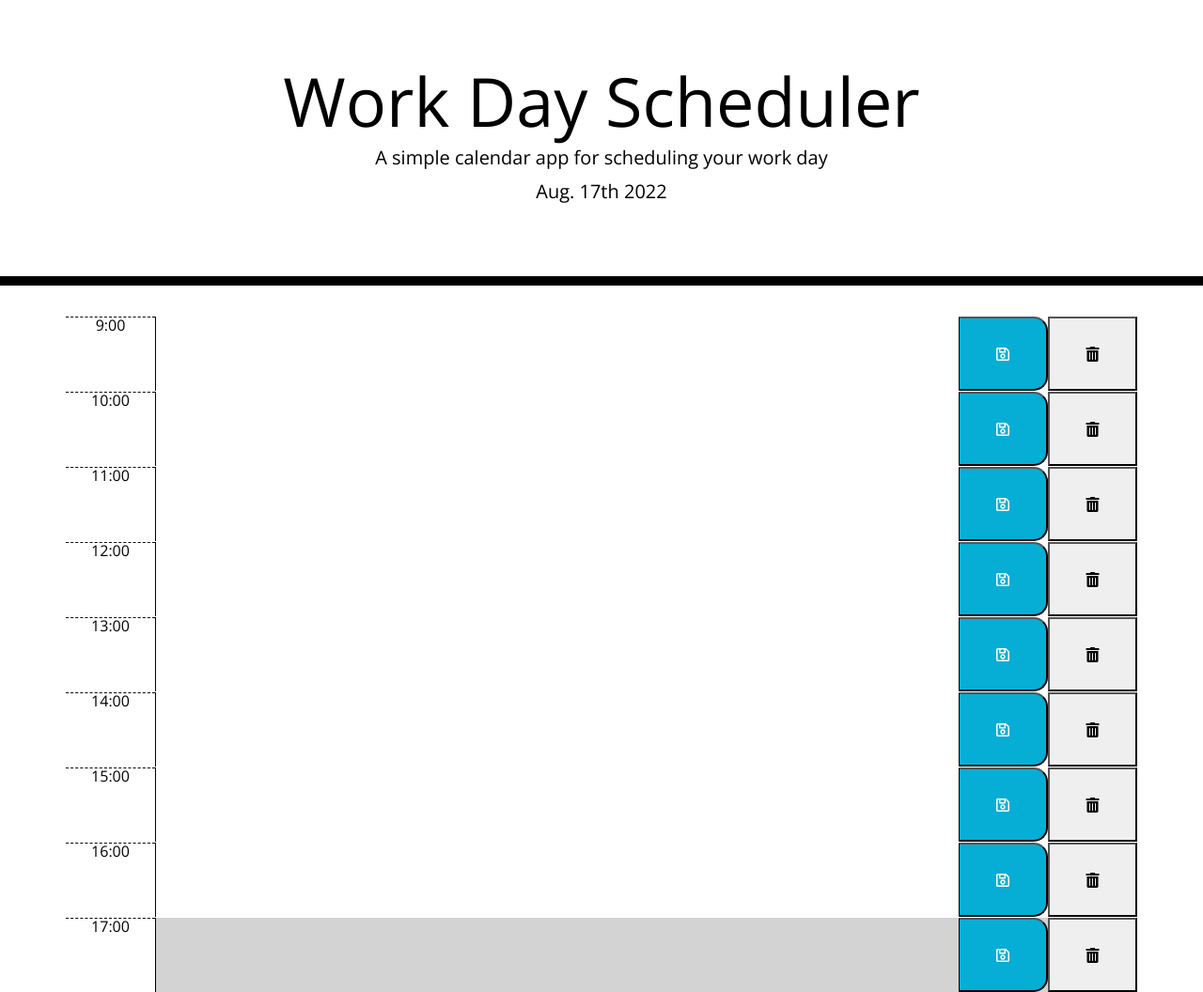
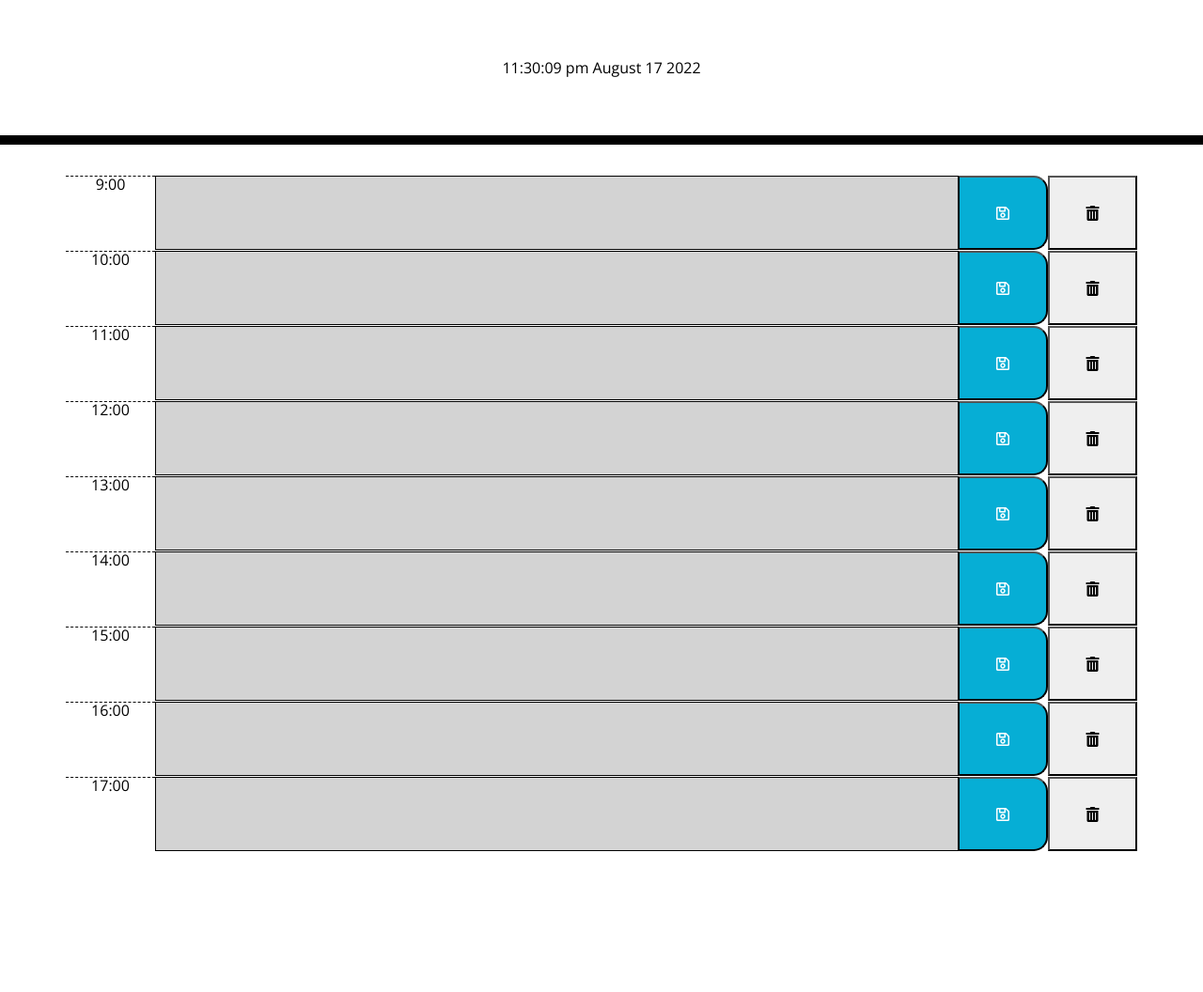
Before and after one commit to kboksa/work-day-scheduler, a plain HTML site: page index.html in a window 1280 px wide. Shown: the whole page at 94% size. After the commit the page ends 906 px from the top, so only its background shows below. Drawn offline with nearby package versions, Linux system fonts and the light colour scheme.

Commit message:
fixed time interval

```diff
--- a/Develop/assets/css/style.css
+++ b/Develop/assets/css/style.css
@@ -1,5 +1,5 @@
 body {
-  font-family: 'Open Sans', sans-serif;
+  font-family: "Open Sans", sans-serif;
   font-size: 16px;
   line-height: 1;
 }
@@ -69,3 +69,7 @@ textarea {
   font-size: 20px;
   transition: all 0.3s ease-in-out;
 }
+
+.textarea {
+  border: 1px solid black;
+}
--- a/Develop/assets/scripts/script.js
+++ b/Develop/assets/scripts/script.js
@@ -2,17 +2,27 @@
 
 /*WHEN I open the planner
 THEN the current day is displayed at the top of the calendar*/
-var todayDate = moment().format("MMM. Do YYYY");
-$("#currentDay").html(todayDate);
+// var todayDate = moment().format("MMM. Do YYYY");
+// $("#currentDay").html(todayDate);
 
-var hourNow = moment().minutes(0).seconds(0).milliseconds(0);
+$(".jumbotron").append($("<p>")).addClass("par");
+
+let interval = setInterval(() => {
+  let currentTime = dayjs().format("hh:mm:ss a");
+  let currentDay = dayjs().format("MMMM DD YYYY");
+  $(".par").text(`${currentTime} ${currentDay}`);
+}, 1000);
+
+let currentHour = parseInt(dayjs().format("HH"));
+console.log(currentHour);
+// var hourNow = moment().minutes(0).seconds(0).milliseconds(0);
 /*WHEN I scroll down
 THEN I am presented with timeblocks for standard business hours*/
 var hourLength = 9;
 var hour = $(".hour");
-var save = $(".saveBtn");
+var saveBtn = $(".saveBtn");
 var eventColumn = $(".time-block");
-var save = $(".deleteBtn");
+var deleteBtn = $(".deleteBtn");
 var userMessage = $(".textarea");
 
 for (let i = 0; i < hourLength; i++) {
@@ -24,7 +34,7 @@ for (let i = 0; i < hourLength; i++) {
   hour.text(i + hourLength + ":00");
 
   var userMessage = $("<textarea>");
-  userMessage.addClass("textarea col-9 description");
+  userMessage.addClass("textarea col-9 description").attr("id", i + 9);
 
   var saveBtn = $("<button>");
   saveBtn.addClass("saveBtn col-1");
@@ -46,21 +56,33 @@ for (let i = 0; i < hourLength; i++) {
   eventColumn.append(deleteBtn);
   $(".container").append(eventColumn);
 }
+
+$(".textarea").each(function () {
+  console.log(parseInt($(this).attr("id")));
+  if (parseInt($(this).attr("id")) < currentHour) {
+    $(this).addClass("past");
+  } else if (parseInt($(this).attr("id")) == currentHour) {
+    $(this).addClass("present");
+  } else {
+    $(this).addClass("future");
+  }
+});
+
 /*WHEN I view the timeblocks for that day
 THEN each timeblock is color coded to indicate whether it is in the past,
  present, or future*/
-let hourStart = moment().hour(8).minutes(0).seconds(0).milliseconds(0);
+// let hourStart = moment().hour(8).minutes(0).seconds(0).milliseconds(0);
 
-for (let i = 0; i < hour.length; i++) {
-  let hourBlock = hourStart.add(1, "h");
-  if (hourBlock.isBefore(hourNow)) {
-    $(eventColumn[i]).addClass("past");
-  } else if (hourBlock.isSame(hourNow)) {
-    $(eventColumn[i]).addClass("present");
-  } else {
-    $(evenColumn[i]).addClass("futrue");
-  }
-}
+// for (let i = 0; i < hour.length; i++) {
+//   let hourBlock = hourStart.add(1, "h");
+//   if (hourBlock.isBefore(hourNow)) {
+//     $(eventColumn[i]).addClass("past");
+//   } else if (hourBlock.isSame(hourNow)) {
+//     $(eventColumn[i]).addClass("present");
+//   } else {
+//     $(evenColumn[i]).addClass("futrue");
+//   }
+// }
 
 /*WHEN I click into a timeblock
  THEN I can enter an event*/
--- a/index.html
+++ b/index.html
@@ -32,8 +32,9 @@
       <!-- Timeblocks go here -->
     </div>
 
+    <script src="https://unpkg.com/dayjs@1.8.21/dayjs.min.js"></script>
     <script src="https://cdnjs.cloudflare.com/ajax/libs/jquery/3.2.1/jquery.min.js"></script>
-    <script src="https://cdnjs.cloudflare.com/ajax/libs/moment.js/2.24.0/moment.min.js"></script>
+    <!-- <script src="https://cdnjs.cloudflare.com/ajax/libs/moment.js/2.24.0/moment.min.js"></script> -->
 
     <script
       type="text/javascript"
```
